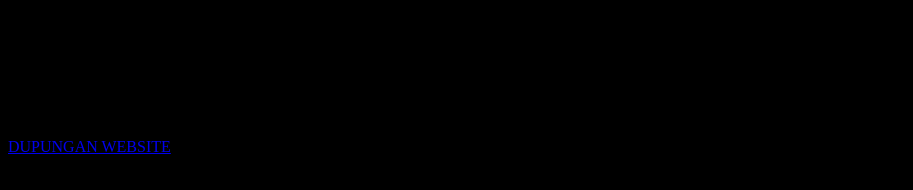
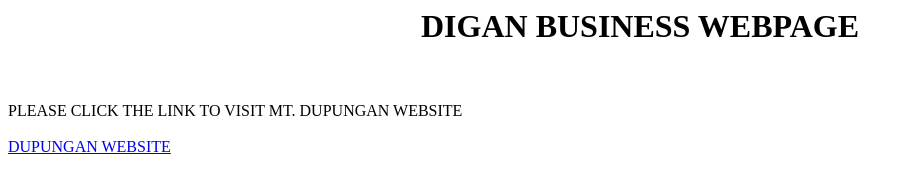
Before and after one commit to krizia12345/kjdigan, a plain HTML site: page dupungan/index.html in a window 1280 px wide. Shown: the whole page, without its empty margins (0-913 px from the left). Drawn offline with Linux system fonts and the light colour scheme.

Commit message:
Update index.html

```diff
--- a/dupungan/index.html
+++ b/dupungan/index.html
@@ -1,5 +1,5 @@
 <HTML>
-  <BODY bgcolor=black>
+  <BODY>
 <H1 ALIGN=CENTER> DIGAN BUSINESS WEBPAGE </h1><br><br>
 
 PLEASE CLICK THE LINK TO VISIT MT. DUPUNGAN WEBSITE <br><br>
```
